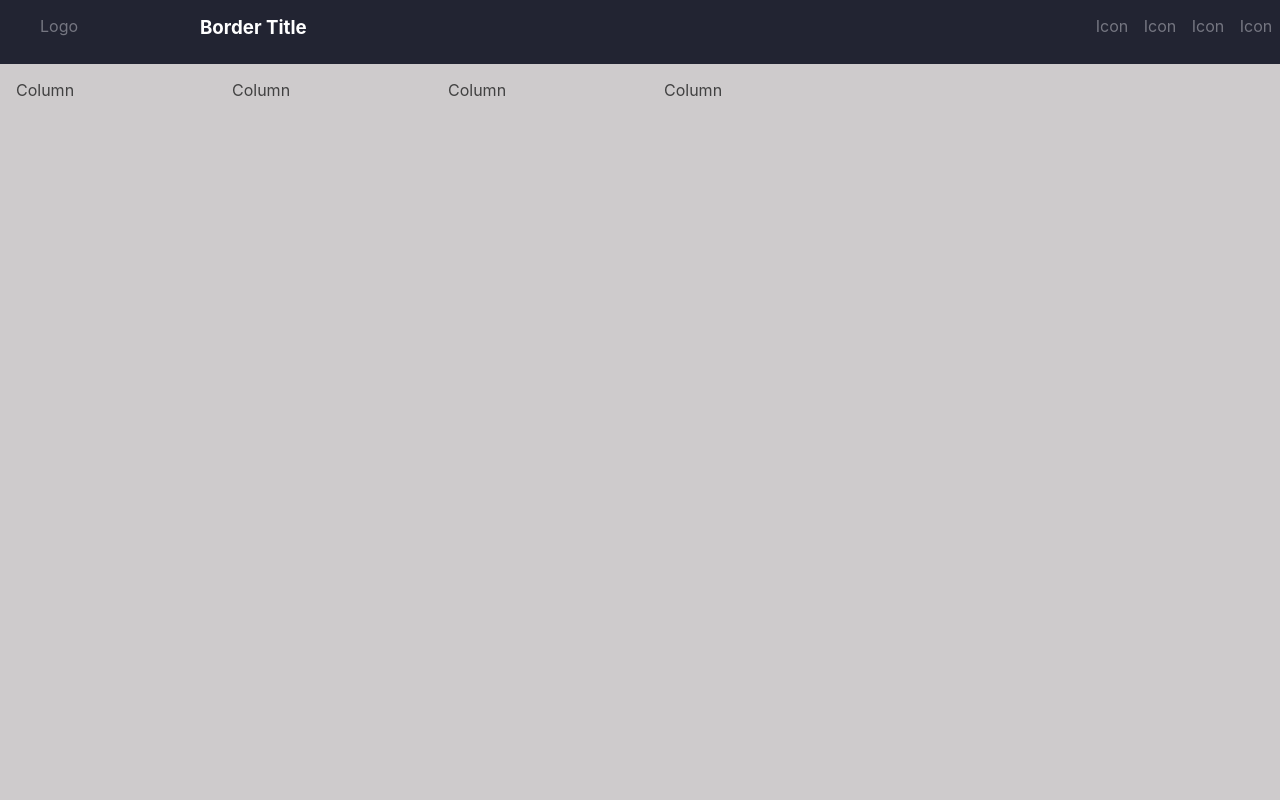
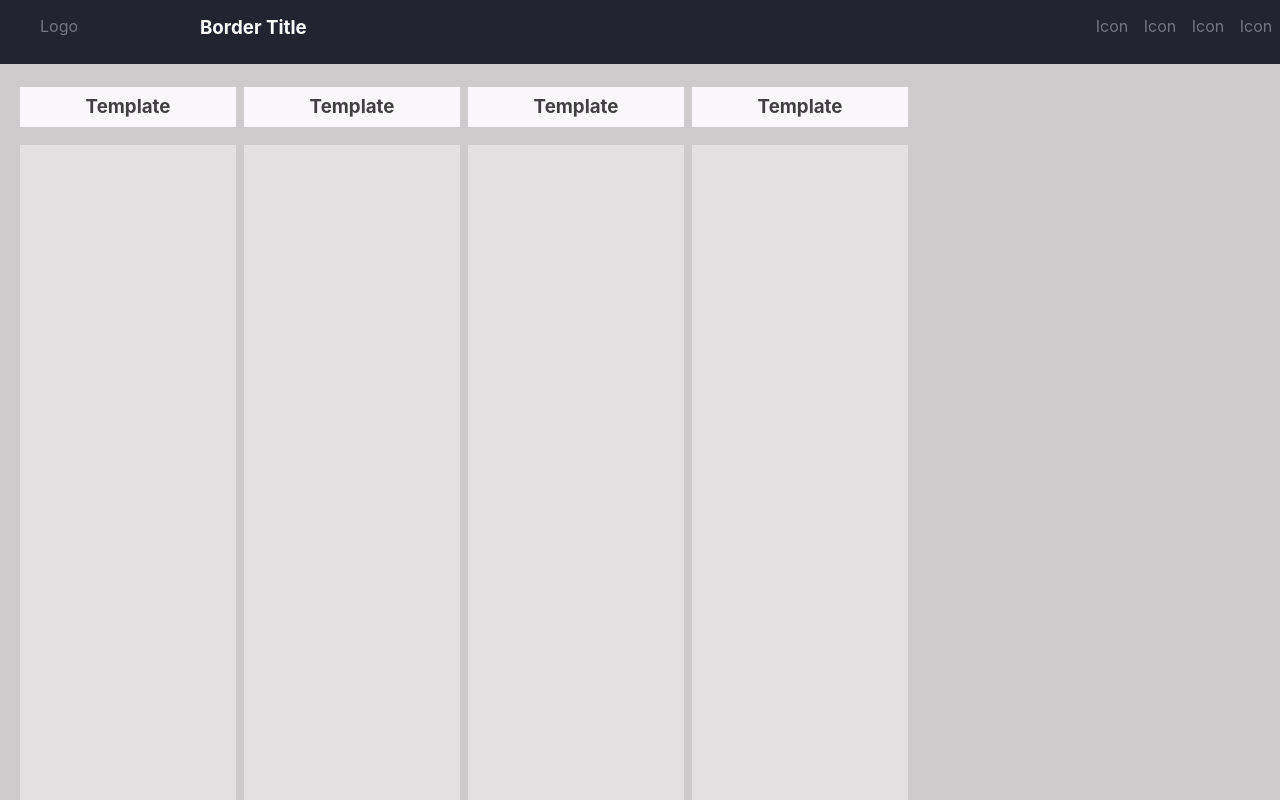
Before and after one commit to techieeliot/project-board, a React (Create React App) app: page / in a window 1280 px wide. Shown: the top 800 px of the page. Built offline with nearby package versions, Linux system fonts and the light colour scheme.

Commit message:
Style the lanes and column header

```diff
--- a/src/App.js
+++ b/src/App.js
@@ -45,7 +45,10 @@ function App() {
     for (let i = 0; i < colCount; i++) {
       cols.push(
         <Lane key={i.toString()} span={24 / colCount}>
-          <div>Column</div>
+          <ColHeader>Template</ColHeader>
+          <CardColumn>
+
+          </CardColumn>
         </Lane>,
       );
       colCode += `  <Lane span={${24 / colCount}} />\n`;
@@ -88,7 +91,7 @@ const Window = styled.main`
 `
 
 const Board = styled.section`
-  margin: 5rem 0 0 1rem;
+  margin: 4rem 0 0 1rem;
   min-width: 100vw;
   min-height: 200vw;
   overflow-y: scroll;
@@ -138,4 +141,19 @@ const RowStyled = styled(Row)`
 
 const Lane = styled(Col)`
   width: 200px;
+  margin: 0.25rem;
 `
+
+const ColHeader = styled.h3`
+  width: 200px;
+  min-height: 1.5rem;
+  background: #FAF7FA;
+  padding: 0.5rem;
+  text-align: center;
+`
+
+const CardColumn = styled(Col)`
+  width: 200px;
+  background: #E3E0E2;
+  min-height: 100%;
+`
```
